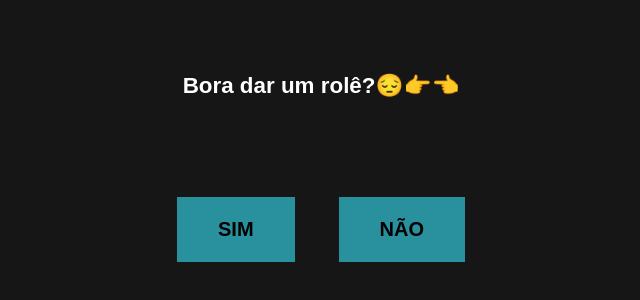
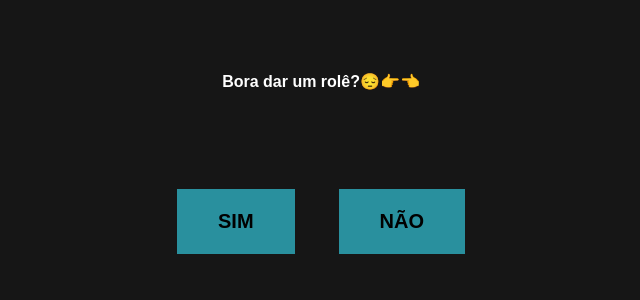
Before and after one commit to Michel-S2/rrrr, a plain HTML site: page index.html in a window 1280 px wide. Shown: the part 158-458 px from the top of the page, without its empty margins (319-959 px from the left). Drawn offline with Linux system fonts and the light colour scheme.

Commit message:
Atualizar o style.css

```diff
--- a/style.css
+++ b/style.css
@@ -8,7 +8,7 @@
 
 h1 {
     font-family: Arial, Helvetica, sans-serif;
-    font-size: 1.40rem;
+    font-size: 1rem;
     color: white;
     position: relative;
     text-align: center;
```
